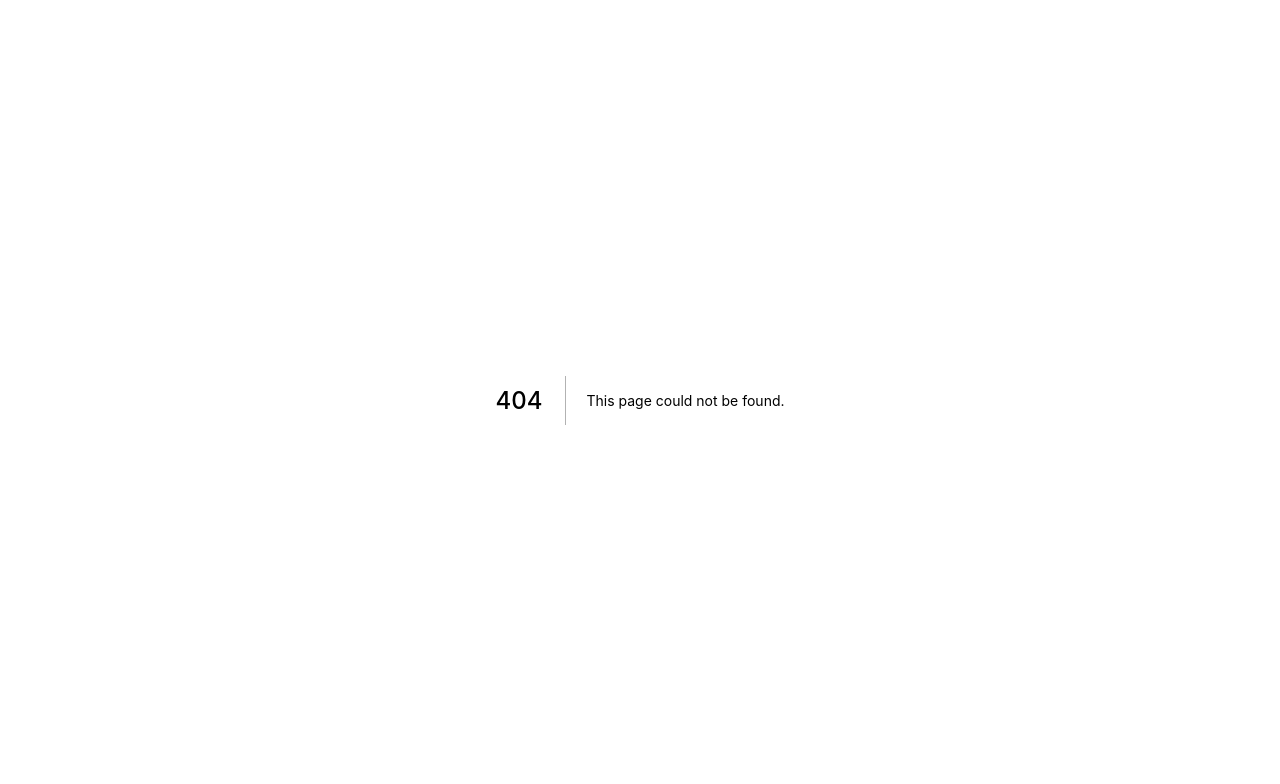
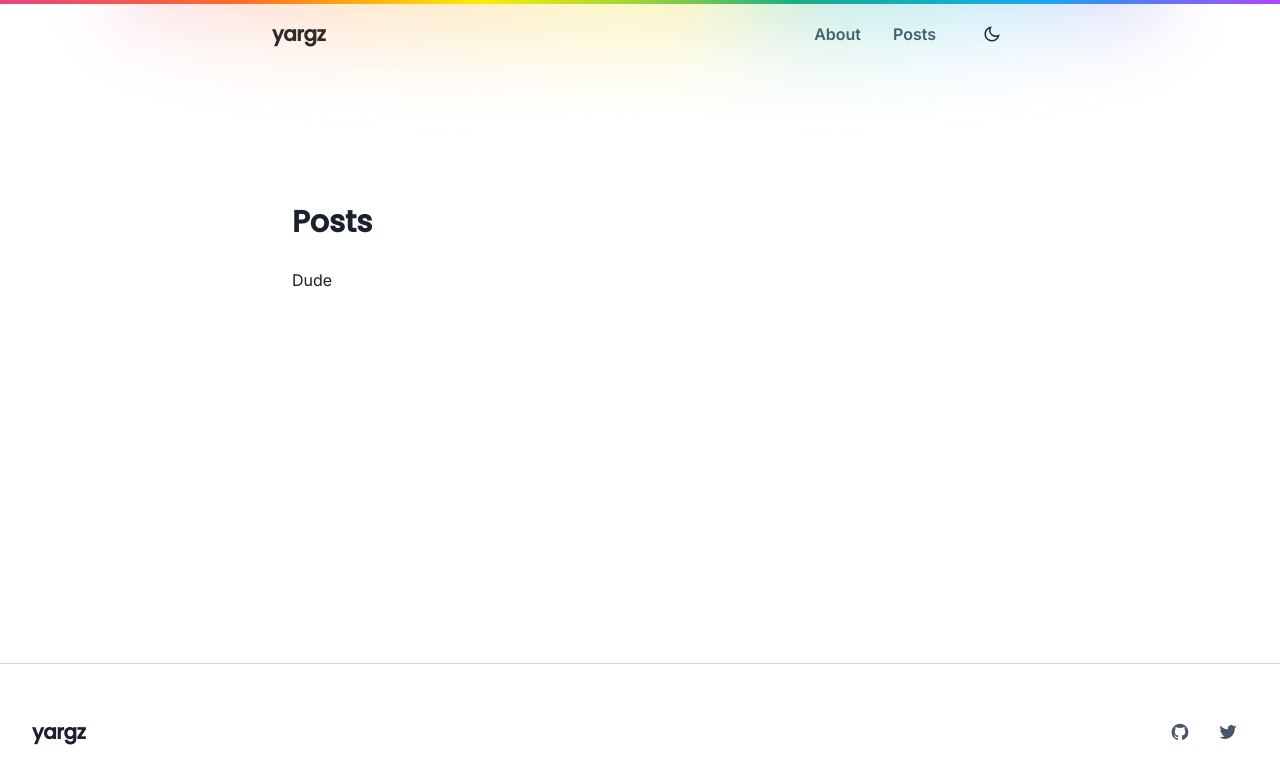
Before and after one commit to adamyarger/yargz-blog, a Next.js app: page /posts in a window 1280 px wide. Before the commit this address had no page. Shown: the top 784 px of the page. Built offline with nearby package versions, Linux system fonts and the light colour scheme.

Commit message:
adds posts index page

```diff
--- a/layouts/default-layout.tsx
+++ b/layouts/default-layout.tsx
@@ -27,7 +27,9 @@ const DefaultLayout = ({ children }: Props) => {
         zIndex: 1
       }}></chakra.div>
       <Header />
-      {children}
+      <chakra.div minHeight="calc(100vh - 201px)">
+        {children}
+      </chakra.div>
       <Footer />
     </>
   )
--- /dev/null
+++ b/pages/posts/index.tsx
@@ -0,0 +1,38 @@
+import DefaultLayout from 'layouts/default-layout'
+import Head from 'next/head'
+import Container from 'components/container'
+import {
+  Box,
+  Heading
+} from '@chakra-ui/react'
+
+interface Props {
+  data: {
+    posts: any[]
+  }
+}
+
+const Posts = ({ data }: Props) => {
+  return (
+    <>
+      <DefaultLayout>
+        <Head>
+          <title>🧠 Posts</title>
+        </Head>
+
+        <Box
+          as="section"
+          pt={{ base: "6rem", md: "8rem" }}
+          pb={{ base: "0", md: "5rem" }}
+        >
+          <Container maxW="760px">
+            <Heading as="h2" size="lg" mb="7">Posts</Heading>
+            Dude
+          </Container>
+        </Box>
+      </DefaultLayout>
+    </>
+  )
+}
+
+export default Posts
```
Also changed, not shown: pages/posts/[id].tsx (renamed from pages/lessons/[id].tsx).
